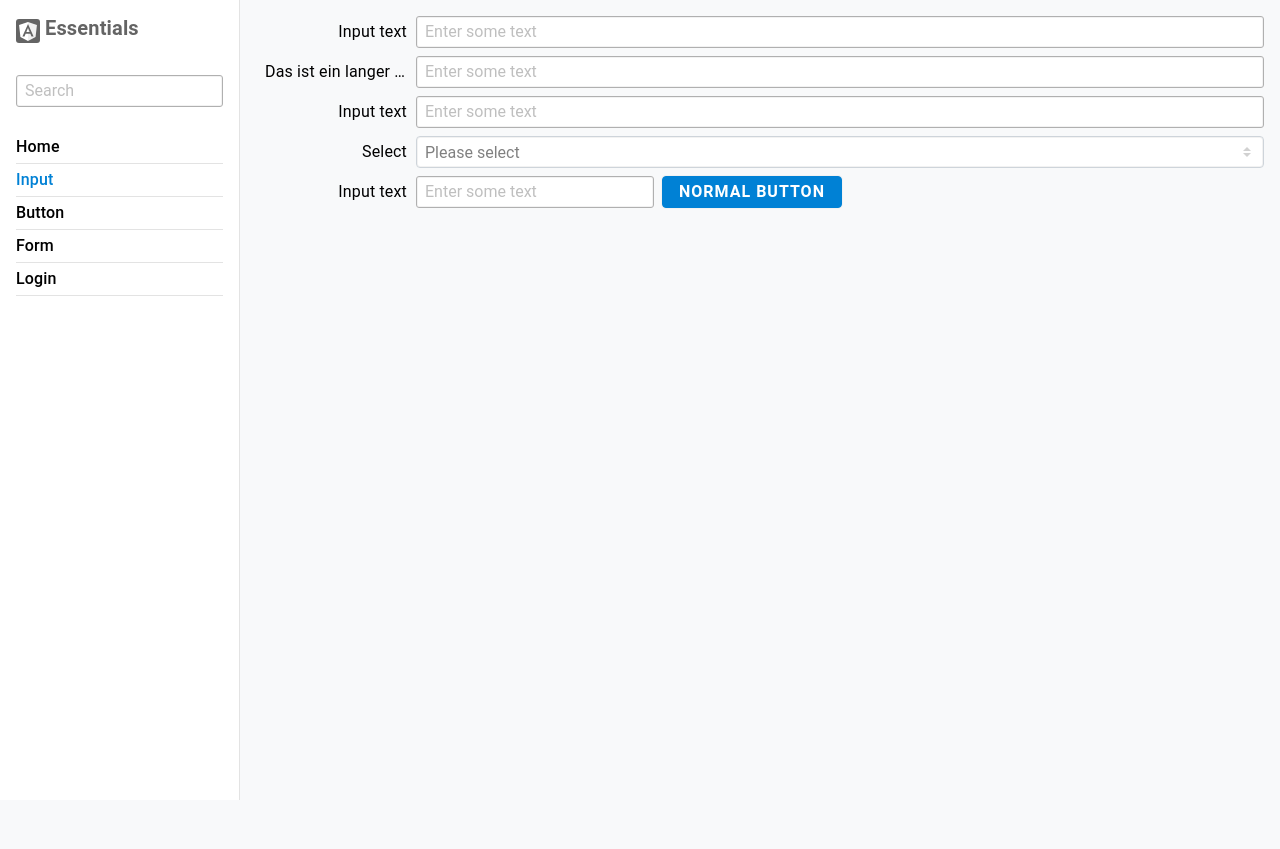
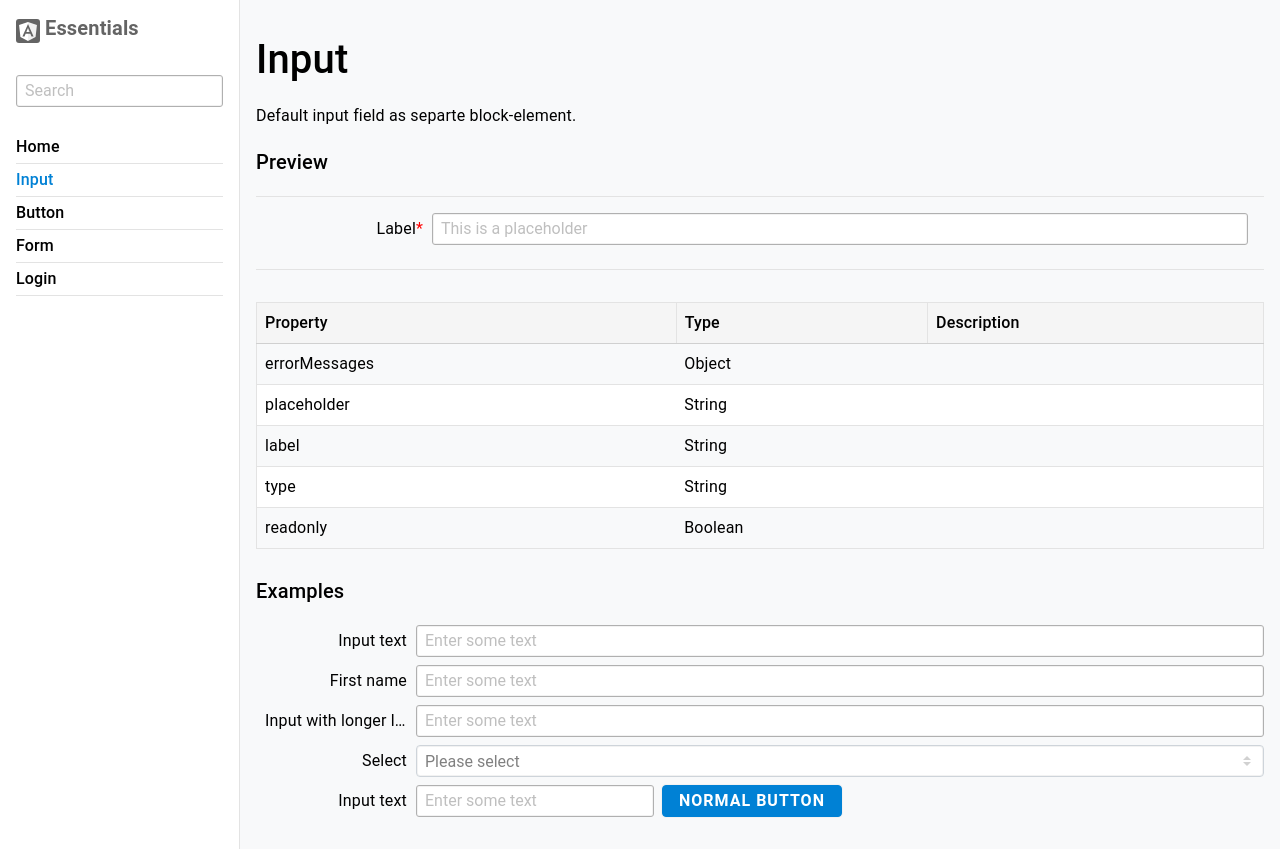
Before and after one commit to florian-kittel/angular-essentials, an Angular app: page /input in a window 1280 px wide. Before the commit the page ends 800 px from the top, so only its background shows below. Built offline with nearby package versions, Linux system fonts and the light colour scheme.

Commit message:
feat(input-page): update example description

```diff
--- a/projects/showcase/src/app/input-page/input-page.component.html
+++ b/projects/showcase/src/app/input-page/input-page.component.html
@@ -1,11 +1,63 @@
+<h1>Input</h1>
+
+<p>
+  Default input field as separte block-element.
+</p>
+
+<h4>Preview</h4>
+<form [formGroup]="form"
+      class="docs__preview">
+  <nge-input placeholder="This is a placeholder"
+             label="Label"
+             form
+             formControlName="myInput"
+             [errorMessages]="errorMessages.myInput"></nge-input>
+</form>
+
+<table class="docs__table">
+  <tr>
+    <th>Property</th>
+    <th>Type</th>
+    <th>Description</th>
+  </tr>
+  <tr>
+    <td>errorMessages</td>
+    <td>Object</td>
+    <td></td>
+  </tr>
+  <tr>
+    <td>placeholder</td>
+    <td>String</td>
+    <td></td>
+  </tr>
+  <tr>
+    <td>label</td>
+    <td>String</td>
+    <td></td>
+  </tr>
+  <tr>
+    <td>type</td>
+    <td>String</td>
+    <td></td>
+  </tr>
+  <tr>
+    <td>readonly</td>
+    <td>Boolean</td>
+    <td></td>
+  </tr>
+</table>
+
+<h4>Examples</h4>
 <nge-input placeholder="Enter some text"
            label="Input text"></nge-input>
 
 <nge-input placeholder="Enter some text"
-           label="Das ist ein langer Label"></nge-input>
+           design=""
+           label="First name"></nge-input>
 
 <nge-input placeholder="Enter some text"
-           label="Input text"></nge-input>
+           design=""
+           label="Input with longer label"></nge-input>
 
 <nge-select placeholder="Please select"
             label="Select"
--- a/projects/showcase/src/app/input-page/input-page.component.ts
+++ b/projects/showcase/src/app/input-page/input-page.component.ts
@@ -1,5 +1,5 @@
-import { Component, forwardRef, HostBinding, Input, OnInit } from '@angular/core';
-import { ControlValueAccessor, NG_VALUE_ACCESSOR } from '@angular/forms';
+import { Component, OnInit } from '@angular/core';
+import { FormGroup, FormBuilder, Validators } from '@angular/forms';
 
 @Component({
   selector: 'app-input-page',
@@ -7,6 +7,17 @@ import { ControlValueAccessor, NG_VALUE_ACCESSOR } from '@angular/forms';
   styleUrls: ['./input-page.component.scss']
 })
 export class InputPageComponent implements OnInit {
+
+  public form: FormGroup;
+
+  public errorMessages = {
+    myInput:
+    {
+      required: 'This field is required.',
+      minlength: 'The value must be at least 4 characters long.'
+    }
+  };
+
   public options = [
     {
       label: 'Angular.io',
@@ -18,7 +29,14 @@ export class InputPageComponent implements OnInit {
     }
   ];
 
-  constructor() { }
+  constructor(private fb: FormBuilder) {
+    this.form = this.fb.group({
+      myInput: [
+        { value: null, disabled: false },
+        { validators: Validators.compose([Validators.required, Validators.minLength(4)]), updateOn: 'blur' }
+      ]
+    });
+  }
 
   ngOnInit() {
   }
--- a/projects/showcase/src/app/input-page/input-page.module.ts
+++ b/projects/showcase/src/app/input-page/input-page.module.ts
@@ -1,8 +1,9 @@
 import { NgModule } from '@angular/core';
-import { CommonModule } from '@angular/common';
+import { Routes, RouterModule } from '@angular/router';
+
 import { InputPageComponent } from './input-page.component';
 import { SharedModule } from '../shared/shared.module';
-import { Routes, RouterModule } from '@angular/router';
+
 
 const routes: Routes = [
   {
@@ -17,7 +18,6 @@ const routes: Routes = [
   ],
   imports: [
     SharedModule,
-    CommonModule,
     RouterModule.forChild(routes),
   ]
 })
```
